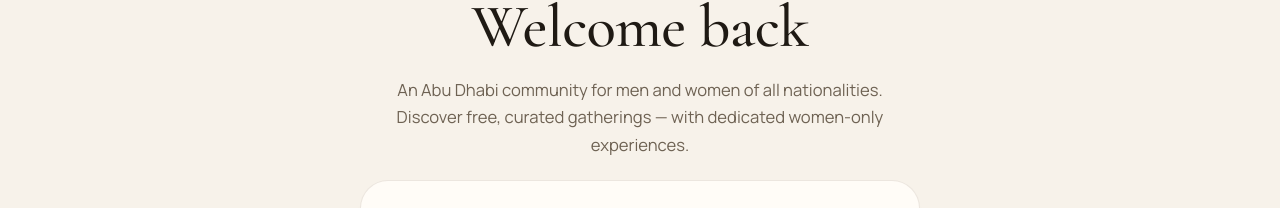
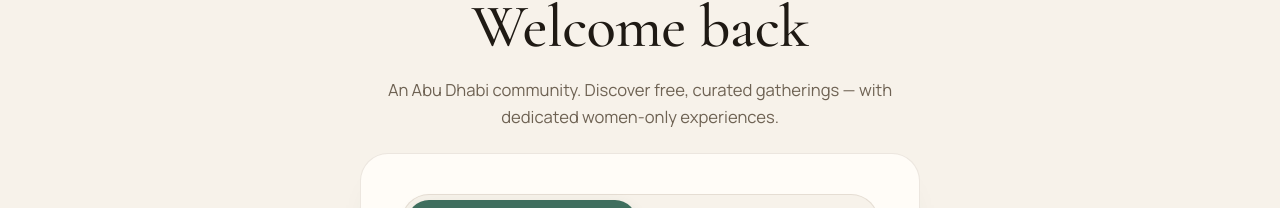
Before and after one commit to Kadir70-dev/hive, a Next.js app: page /auth in a window 1280 px wide. Shown: the part 175-383 px from the top of the page. Built offline with nearby package versions, Linux system fonts and the light colour scheme; no server answers.

Commit message:
copy: shorten Abu Dhabi auth page introduction

```diff
--- a/src/components/screens/AuthScreen.tsx
+++ b/src/components/screens/AuthScreen.tsx
@@ -12,7 +12,7 @@ import { captureCampaign, savedCampaign } from '@/lib/campaign-attribution';
 const COPY = {
   en: {
     joinTitle: 'Join The Hive Society', welcomeTitle: 'Welcome back',
-    lead: 'An Abu Dhabi community for men and women of all nationalities. Discover free, curated gatherings — with dedicated women-only experiences.',
+    lead: 'An Abu Dhabi community. Discover free, curated gatherings — with dedicated women-only experiences.',
     signIn: 'Log in', signUp: 'Sign up', firstName: 'First name', displayName: 'Display name (optional)',
     phone: 'UAE mobile number', phoneHint: 'UAE numbers only, e.g. +971 50 123 4567.', phoneError: 'UAE mobile number is required. Enter a valid number, e.g. +971 50 123 4567.', area: 'Area in Abu Dhabi', areaHint: 'Choose your Abu Dhabi neighbourhood', areaError: 'Choose an Abu Dhabi area to continue.', email: 'Email', password: 'Password', passwordHint: 'At least 12 characters for a new account.',
     agree: 'I agree to the', terms: 'Terms of Membership', and: 'and', privacy: 'Privacy Policy',
```
